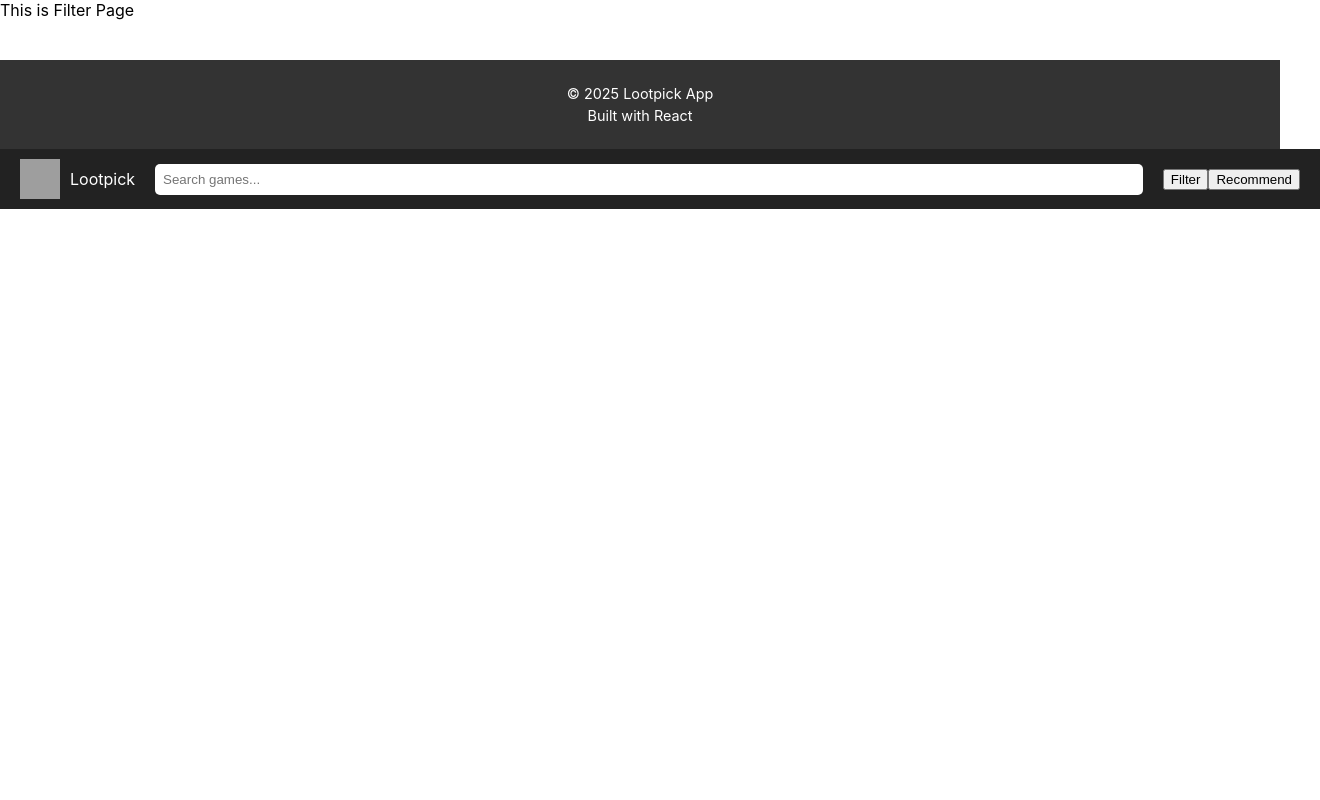
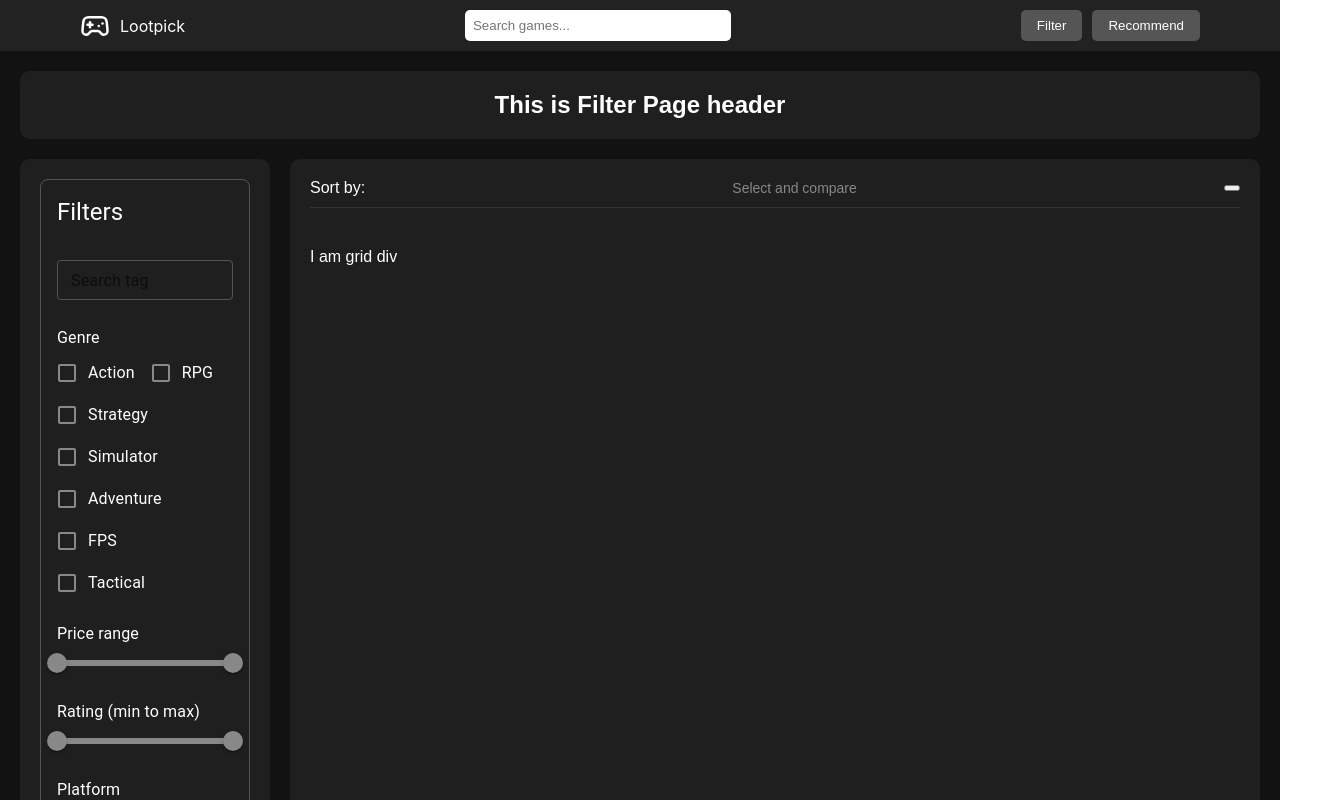
Before and after one commit to aylingumus/lootpick, a React (Create React App) app in the folder frontend/: page / in a window 1280 px wide. Shown: the top 800 px of the page, 1320 px wide, since content can reach past the window. Built offline with nearby package versions, Linux system fonts and the light colour scheme; grey boxes are pictures that could not be loaded.

Commit message:
Filter page implementation

```diff
--- a/frontend/package.json
+++ b/frontend/package.json
@@ -3,12 +3,16 @@
   "version": "0.1.0",
   "private": true,
   "dependencies": {
+    "@emotion/react": "^11.14.0",
+    "@emotion/styled": "^11.14.0",
+    "@mui/material": "^7.1.1",
     "@testing-library/dom": "^10.4.0",
     "@testing-library/jest-dom": "^6.6.3",
     "@testing-library/react": "^16.3.0",
     "@testing-library/user-event": "^13.5.0",
     "react": "^19.1.0",
     "react-dom": "^19.1.0",
+    "react-icons": "^5.5.0",
     "react-scripts": "5.0.1",
     "web-vitals": "^2.1.4"
   },
--- a/frontend/src/App.js
+++ b/frontend/src/App.js
@@ -4,7 +4,7 @@ import { MyProvider, MyContext } from "context/CurrentPageContext";
 import "./App.css";
 
 import NavBar from "components/NavBar";
-import FilterPage from "pages/Filter page/FilterPage";
+import FilterPage from "pages/Filter Page/FilterPage";
 import RecommendPage from "pages/Recommend Page/RecommendPage";
 
 function App() {
@@ -38,10 +38,10 @@ function App() {
             <div className="app-wrapper">
                 <div className="phone-frame">
                     <div className="phone-bezel">
+                        {renderNavBar()}
                         <div className="app-content">
                             <div className="page-div">{renderPage()}</div>
                         </div>
-                        {renderNavBar()}
                     </div>
                 </div>
             </div>
--- a/frontend/src/components/NavBar.js
+++ b/frontend/src/components/NavBar.js
@@ -4,6 +4,8 @@ import "components/nav-bar.css";
 import { useContext } from "react";
 import { useState } from "react";
 import { MyContext } from "context/CurrentPageContext";
+
+import { LuGamepad2 } from "react-icons/lu";
 
 function NavBar() {
     const { page, setPage } = useContext(MyContext);
@@ -14,8 +16,7 @@ function NavBar() {
         <nav id="navbar">
             {/* Logo Section */}
             <div className="logo">
-                <img src="/logo.png" alt="Logo" />{" "}
-                {/* Update src if you have a logo */}
+                <LuGamepad2 size={30} />
                 <span>Lootpick</span>
             </div>
 
@@ -27,6 +28,7 @@ function NavBar() {
             />
 
             {/* Button Section */}
+            <div className="nav-buttons">
             <button
                 onClick={() => {
                     setPage("filter");
@@ -51,6 +53,7 @@ function NavBar() {
             >
                 Recommend
             </button>
+            </div>
         </nav>
     );
 }
--- a/frontend/src/components/nav-bar.css
+++ b/frontend/src/components/nav-bar.css
@@ -1,12 +1,11 @@
 #navbar {
   position: sticky;
   top: 0;
-  width: 100%;
   background: #222;
   color: #fff;
   display: flex;
   align-items: center;
-  padding: 10px 20px;
+  padding: 10px 80px;
   justify-content: space-between;
   z-index: 100;
 }
@@ -23,7 +22,7 @@
 }
 
 #navbar .search {
-  flex: 1;
+  width: 250px;
   margin: 0 20px;
   padding: 8px;
   border-radius: 5px;
@@ -31,7 +30,7 @@
   outline: none;
 }
 
-#navbar .nav-button button {
+#navbar .nav-buttons button {
   margin-left: 10px;
   padding: 8px 16px;
   background: #555;
@@ -42,6 +41,6 @@
   transition: background 0.2s ease-in-out;
 }
 
-#navbar .nav-button button:hover {
+#navbar .nav-buttons button:hover {
   background: #777;
 }
--- a/frontend/src/index.css
+++ b/frontend/src/index.css
@@ -11,3 +11,7 @@ code {
   font-family: source-code-pro, Menlo, Monaco, Consolas, 'Courier New',
     monospace;
 }
+
+html {
+    font-family: "Lato", sans-serif;
+}
--- a/frontend/src/pages/Filter page/FilterPage.js
+++ b/frontend/src/pages/Filter page/FilterPage.js
@@ -1,12 +1,29 @@
 import FooterBasic from "components/FooterBasic";
+import FilterContainer from "pages/Filter Page/components/FilterContainer";
 
-// import "pages/Filter Page/styles/filter-page.module.css";
+
+import "pages/Filter Page/styles/filter-page.css";
 
 function FilterPage() {
     return (
         <>
-            <div className="filter-page">
-                This is Filter Page
+            <div className="filter">
+                <div className="filter__header">This is Filter Page header</div>
+
+                <div className="filter__body">
+                    <div className="filter__side-panel">
+                        <FilterContainer />
+                    </div>
+                    <div className="filter__results">
+                        <div className="filter__results-header">
+                            <div className="filter__sorting">Sort by:</div>
+                            <div className="filter__compare">Select and compare</div>
+                            <button className="filter__compare-button"></button>
+                        </div>
+                        <div className="filter__grid">I am grid div</div>
+                    </div>
+                </div>
+
                 <FooterBasic />
             </div>
         </>
--- /dev/null
+++ b/frontend/src/pages/Filter page/components/FilterContainer.js
@@ -0,0 +1,116 @@
+import React, { useState } from "react";
+import { Box, TextField, FormControlLabel, Checkbox, Slider, Typography, Button } from "@mui/material";
+import "pages/Filter Page/styles/filter-container.css";
+
+// Filter options
+const genres = ["Action", "RPG", "Strategy", "Simulator", "Adventure", "FPS", "Tactical"];
+
+const platforms = ["Windows", "macOS", "Linux"];
+
+export default function FilterContainer() {
+  const [searchTag, setSearchTag] = useState("");
+  const [selectedGenres, setSelectedGenres] = useState([]);
+
+  const [priceRange, setPriceRange] = useState([0, 100]);
+  const [ratingRange, setRatingRange] = useState([0, 10]);
+
+  const [selectedPlatforms, setSelectedPlatforms] = useState([]);
+
+  // Handle multiselect
+  const handleGenreChange = (genre) => {
+    setSelectedGenres((prev) =>
+      prev.includes(genre) ? prev.filter((g) => g !== genre) : [...prev, genre]
+    );
+  };
+
+  const handlePlatformChange = (platform) => {
+    setSelectedPlatforms((prev) =>
+      prev.includes(platform) ? prev.filter((p) => p !== platform) : [...prev, platform]
+    );
+  };
+
+  // Clear all filters
+  const clearFilters = () => {
+    setSearchTag("");
+    setSelectedGenres([]);
+
+    setPriceRange([0, 100]);
+    setRatingRange([0, 10]);
+
+    setSelectedPlatforms([]);
+
+  };
+
+  return (
+    <Box p={2} className="filter-container">
+      <Typography variant="h5" mb={2}>
+        Filters
+      </Typography>
+
+      {/* Search box */}
+      <TextField
+        label="Search tag"
+        variant="outlined"
+        size="small"
+        fullWidth
+        margin="normal"
+        value={searchTag}
+        onChange={(e) => setSearchTag(e.target.value)}
+      />
+
+      {/* Genres */}
+      <Typography variant="subtitle1" mt={2}>
+        Genre
+      </Typography>
+      {genres.map((genre) => (
+        <FormControlLabel
+          key={genre}
+          control={<Checkbox checked={selectedGenres.includes(genre)} onChange={() => handleGenreChange(genre)} />}
+          label={genre}
+        />
+      ))}
+
+      {/* Price range */}
+      <Typography variant="subtitle1" mt={2}>
+        Price range
+      </Typography>
+      <Slider
+        value={priceRange}
+        onChange={(e, newValues) => setPriceRange(newValues)}
+        valueLabelDisplay="auto"
+        min={0}
+        max={100}
+      />
+
+      {/* Rating range */}
+      <Typography variant="subtitle1" mt={2}>
+        Rating (min to max)
+      </Typography>
+      <Slider
+        value={ratingRange}
+        onChange={(e, newValues) => setRatingRange(newValues)}
+        valueLabelDisplay="auto"
+        min={0}
+        max={10}
+        step={0.5}
+      />
+
+      {/* Platform */}
+      <Typography variant="subtitle1" mt={2}>
+        Platform
+      </Typography>
+      {platforms.map((platform) => (
+        <FormControlLabel
+          key={platform}
+          control={<Checkbox checked={selectedPlatforms.includes(platform)} onChange={() => handlePlatformChange(platform)} />}
+          label={platform}
+        />
+      ))}
+
+      {/* Clear button */}
+      <Button variant="outlined" color="secondary" onClick={clearFilters} fullWidth sx={{ mt: 2 }}>
+        Clear Filters
+      </Button>
+    </Box>
+  );
+}
--- /dev/null
+++ b/frontend/src/pages/Filter page/styles/filter-container.css
@@ -0,0 +1,50 @@
+.filter-container {
+  border: 1px solid #555;
+  padding: 20px;
+  max-width: 250px;
+  background: #1f1f1f;
+  border-radius: 8px;
+  color: #ffffff;
+}
+
+.filter-container .MuiTypography-root {
+  color: #ffffff;
+}
+
+.filter-container .MuiFormControlLabel-label {
+  color: #ffffff;
+}
+
+.filter-container .MuiTextField-root .MuiInputBase-input {
+  color: #ffffff;
+}
+
+.filter-container .MuiTextField-root .MuiOutlinedInput-root {
+  color: #ffffff;
+  border-color: #555;
+}
+
+.filter-container .MuiOutlinedInput-root fieldset {
+  border-color: #555;
+}
+
+.filter-container .MuiOutlinedInput-root:hover fieldset {
+  border-color: #888;
+}
+
+.filter-container .MuiSlider-root {
+  color: #888;
+}
+
+.filter-container .MuiCheckbox-root {
+  color: #888;
+}
+
+.filter-container .MuiButton-root {
+  color: #ffffff;
+  border: 1px solid #888;
+}
+
+.filter-container .MuiButton-root:hover {
+  border: 1px solid #fff;
+}
--- /dev/null
+++ b/frontend/src/pages/Filter page/styles/filter-page.css
@@ -0,0 +1,66 @@
+.filter {
+  padding: 20px;
+  font-family: Arial, sans-serif;
+  color: #fff;
+  background: #121212;
+   min-height: 100vh;
+}
+
+.filter__header {
+  font-size: 24px;
+  margin-bottom: 20px;
+  font-weight: bold;
+  text-align: center;
+  background: #1f1f1f;
+  padding: 20px;
+  border-radius: 10px;
+}
+
+.filter__body {
+  display: grid;
+  grid-template-columns: 250px 1fr;
+  gap: 20px;
+  flex: 1;
+}
+
+.filter__side-panel {
+  background: #1f1f1f;
+  padding: 20px;
+  border-radius: 10px;
+}
+
+.filter__results {
+  background: #1f1f1f;
+  padding: 20px;
+  border-radius: 10px;
+}
+
+.filter__results-header {
+  display: flex;
+  justify-content: space-between;
+  margin-bottom: 20px;
+  align-items: center;
+  padding-bottom: 10px;
+  border-bottom: 1px solid #333;
+}
+
+.filter__compare {
+  color: #888;
+  font-size: 14px;
+}
+
+.filter__grid {
+  display: grid;
+  grid-template-columns: repeat(auto-fit, minmax(200px, 1fr));
+  gap: 20px;
+  padding: 20px 0;
+}
+
+filter footer, .filter footer {
+  margin-top: 20px;
+  text-align: center;
+  color: #888;
+  padding: 20px;
+  background: #1f1f1f;
+  border-radius: 10px;
+}
--- a/frontend/src/pages/Filter page/styles/filter-page.module.css
+++ /dev/null
@@ -1,3 +0,0 @@
-.filter-page {
-
-}
--- /dev/null
+++ b/frontend/src/styles/variables/color-variables.css
@@ -0,0 +1,21 @@
+:root {
+    --light-primary-color: rgb(123, 188, 160);
+    --primary-color: rgb(83, 133, 119);
+    --darkish-primary-color: rgb(64, 119, 96);
+    --dark-primary-color: rgb(28, 67, 58);
+
+    --lightest-khaki: rgb(255, 253, 247);
+    --light-khaki: rgb(248, 243, 232);
+    --normal-khaki: rgb(233, 230, 215);
+    --darkish-khaki: rgb(217, 214, 200);
+
+    --darkest-green: rgb(16, 35, 34);
+    --dark-green: rgb(28, 67, 58);
+    --darkish-green2: rgb(46, 93, 77);
+    --darkish-green: rgb(64, 119, 96);
+    --normal-green: rgb(83, 133, 119);
+    --light-green: rgb(123, 188, 160);
+    --lightest-green: rgb(148, 210, 184);
+    --lightest-green2: rgb(191,227, 210);
+    --lightest-green3: rgb(240, 255, 248);
+}
--- /dev/null
+++ b/frontend/src/styles/variables/padding.variables.css
@@ -0,0 +1,5 @@
+:root {
+    --top-padding: 2em;
+    --bottom-padding: 2em;
+    --side-padding: 1.5em;
+  }
```
Also changed, not shown: 1 other file (tests, documents, lock files or other folders).
